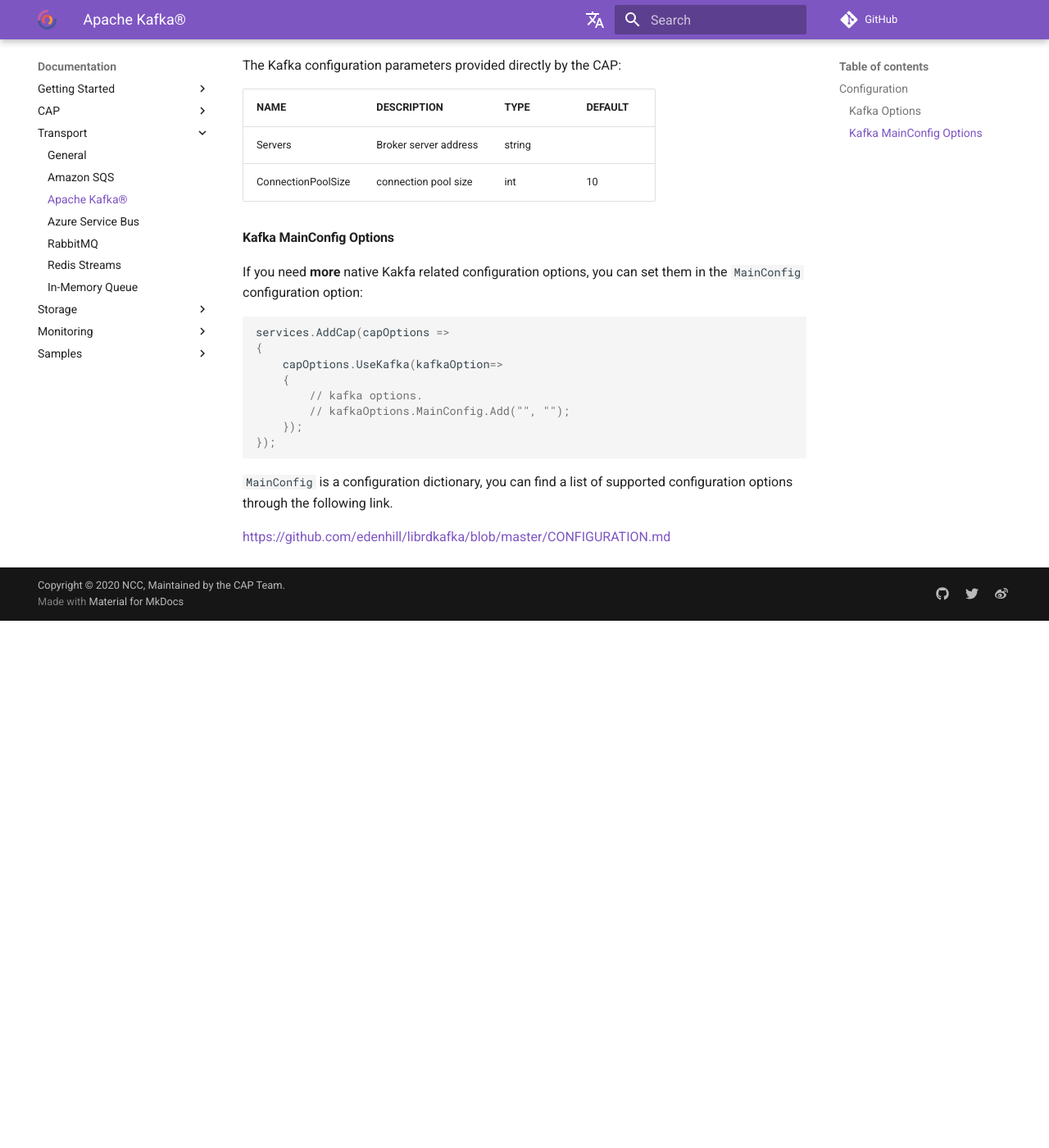
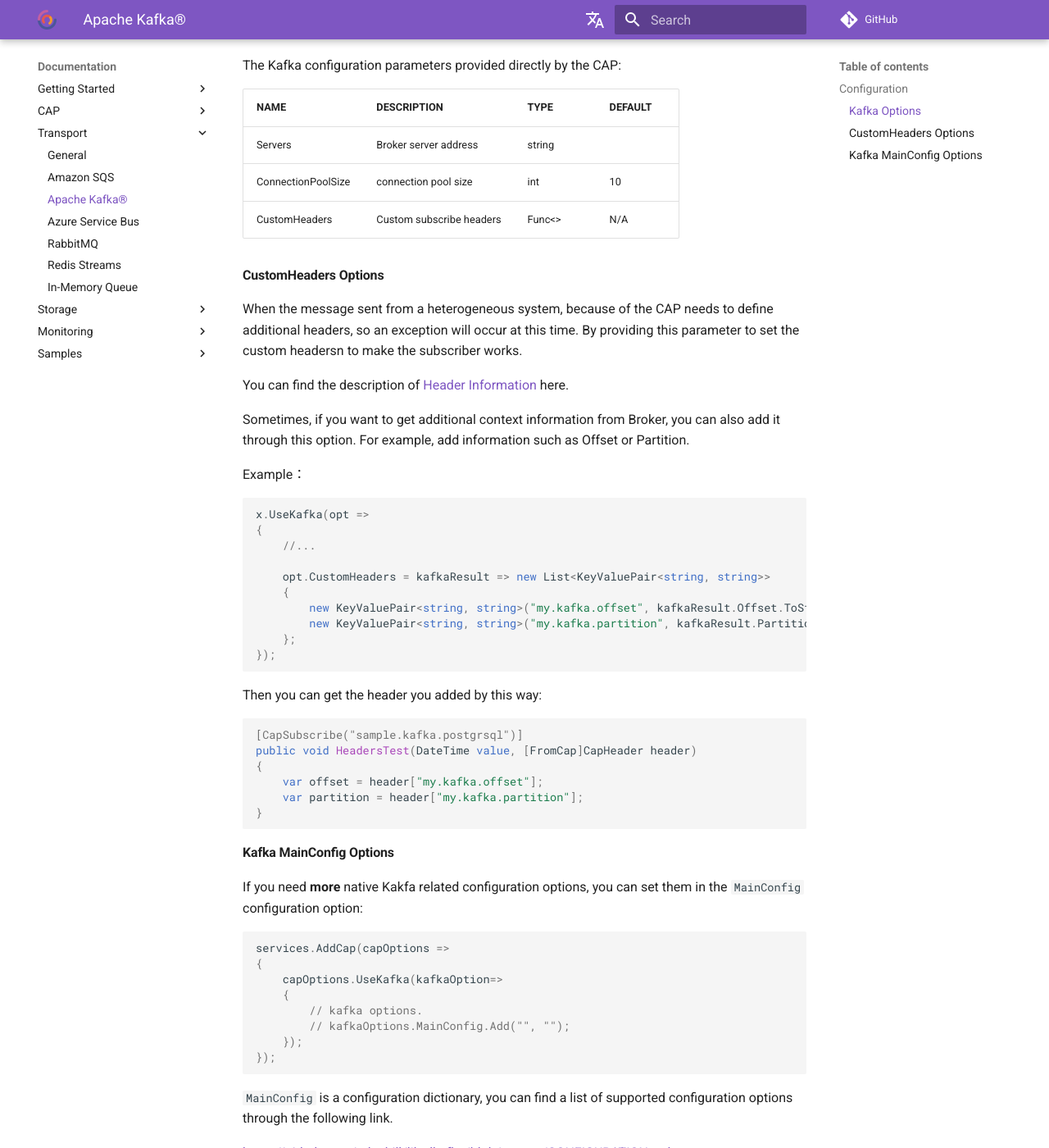
Before and after one commit to dotnetcore/CAP, an MkDocs documentation site: the page built from docs/content/user-guide/en/transport/kafka.md, in a window 1280 px wide and 1400 px high, scrolled down 791 px. Shown: the whole window at 82% size. Built offline with MkDocs 1.6.1 and Material for MkDocs 9.7.7, drawn with Linux system fonts in a browser that asks for light colours; comment, search, counter and statistics services are not loaded; before the commit the page ends 1548 px from its top, so only the background shows below that.

Commit message:
Update docs.

````diff
--- a/docs/content/user-guide/en/transport/kafka.md
+++ b/docs/content/user-guide/en/transport/kafka.md
@@ -40,6 +40,42 @@
 :---|:---|---|:---
 Servers | Broker server address | string |
 ConnectionPoolSize | connection pool size | int | 10
+CustomHeaders | Custom subscribe headers |  Func<> |  N/A
+
+#### CustomHeaders Options
+
+When the message sent from a heterogeneous system, because of the CAP needs to define additional headers, so an exception will occur at this time. By providing this parameter to set the custom headersn to make the subscriber works.
+
+You can find the description of [Header Information](../cap/messaging#heterogeneous-system-integration) here.
+
+Sometimes, if you want to get additional context information from Broker, you can also add it through this option. For example, add information such as Offset or Partition.
+
+Example：
+
+```C#
+x.UseKafka(opt =>
+{
+    //...
+
+    opt.CustomHeaders = kafkaResult => new List<KeyValuePair<string, string>>
+    {
+        new KeyValuePair<string, string>("my.kafka.offset", kafkaResult.Offset.ToString()),
+        new KeyValuePair<string, string>("my.kafka.partition", kafkaResult.Partition.ToString())
+    };
+});
+```
+
+Then you can get the header you added by this way:
+
+```C#
+[CapSubscribe("sample.kafka.postgrsql")]
+public void HeadersTest(DateTime value, [FromCap]CapHeader header)
+{
+    var offset = header["my.kafka.offset"];
+    var partition = header["my.kafka.partition"];
+}
+```
+
 
 #### Kafka MainConfig Options
 
--- a/docs/mkdocs.yml
+++ b/docs/mkdocs.yml
@@ -10,7 +10,7 @@
 docs_dir: 'content'
 
 # Copyright
-copyright: Copyright &copy; 2020 <a href="https://github.com/dotnetcore">NCC</a>, Maintained by the <a href="/about/contact-us/#cap-team">CAP Team</a>.
+copyright: Copyright &copy; 2021 <a href="https://github.com/dotnetcore">NCC</a>, Maintained by the <a href="/about/contact-us/#cap-team">CAP Team</a>.
 
 
 #theme: material
````
